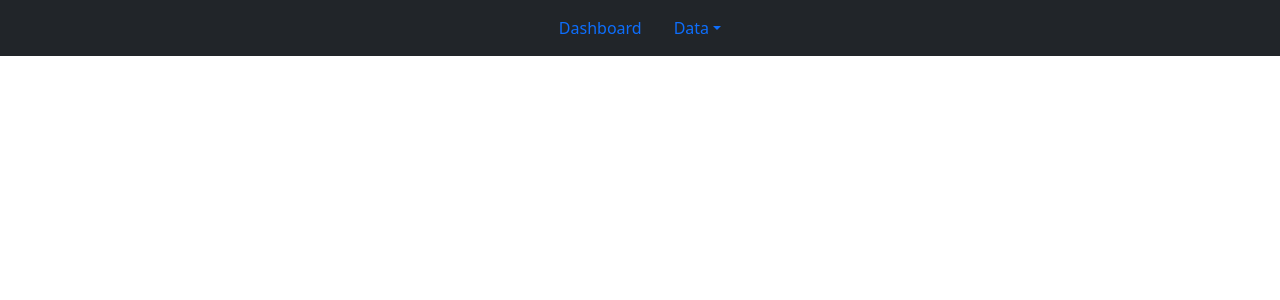
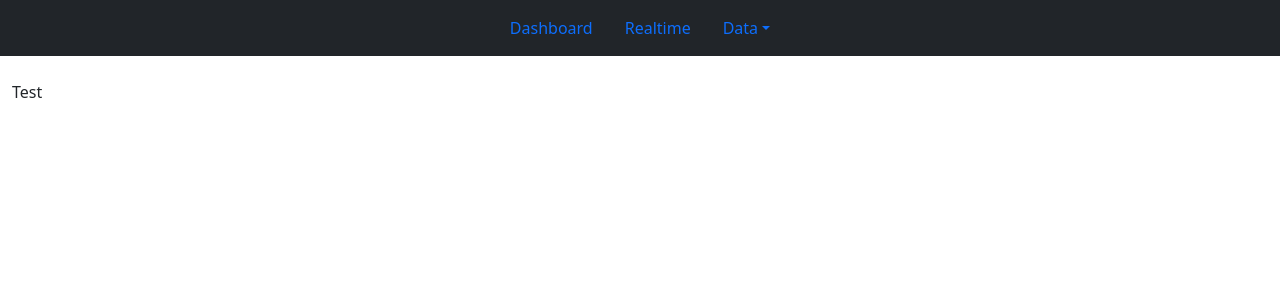
Before and after one commit to AmadejKrepek/sport-data-visualization, a Vue app: page /realtime in a window 1280 px wide. Before the commit this address had no page. Shown: the top 300 px of the page. Built offline with nearby package versions, Linux system fonts and the light colour scheme; what vue-highcharts would draw is missing.

Commit message:
Preapred vue for realtime visualization

```diff
--- a/src/components/Charts/MyChart.vue
+++ b/src/components/Charts/MyChart.vue
@@ -5,7 +5,6 @@
         <button class="btn btn-primary m-1" @click="UpdateDistance($refs.highchart.chart, GetChartOptions)">Distance</button>
         <button class="btn btn-primary m-1" @click="UpdateHeartRate($refs.highchart.chart, GetChartOptions)">Heart Rate</button>
         <button class="btn btn-primary m-1" @click="UpdateSpeed($refs.highchart.chart, GetChartOptions)">Speed</button>
-        <button class="btn btn-success m-1" @click="UpdateSpeed($refs.highchart.chart, GetChartOptions)">Weather</button>
       </div>
     <Highcharts ref="highchart" :options="GetChartOptions[0].chartOptions" />
   </div>
--- a/src/components/Nav/HeadNav.vue
+++ b/src/components/Nav/HeadNav.vue
@@ -2,6 +2,9 @@
     <ul class="nav justify-content-center bg-dark text-white p-2">
       <li class="nav-item">
         <router-link class="nav-link active" to="/">Dashboard</router-link>
+      </li>
+      <li class="nav-item">
+        <router-link class="nav-link active" to="/realtime">Realtime</router-link>
       </li>
       <li class="nav-item dropdown">
         <div class="nav-link dropdown-toggle" id="navbarDropdownMenuLink" role="button" data-bs-toggle="dropdown" aria-expanded="false">Data</div>
--- /dev/null
+++ b/src/components/Realtime/RealtimeData.vue
@@ -0,0 +1,16 @@
+<template>
+<div class="container-fluid">
+    <div class="row">
+        <div class="col-12 col-xl-12">
+            Test
+        </div>
+    </div>
+</div>
+
+</template>
+
+<script>
+export default {
+
+}
+</script>
--- a/src/router/index.js
+++ b/src/router/index.js
@@ -8,12 +8,12 @@ const routes = [
     component: Dashboard
   },
   {
-    path: '/about',
-    name: 'About',
+    path: '/realtime',
+    name: 'Realtime',
     // route level code-splitting
     // this generates a separate chunk (about.[hash].js) for this route
     // which is lazy-loaded when the route is visited.
-    component: () => import(/* webpackChunkName: "about" */ '../views/About.vue')
+    component: () => import(/* webpackChunkName: "about" */ '../views/Realtime.vue')
   }
 ]
 
--- /dev/null
+++ b/src/views/Realtime.vue
@@ -0,0 +1,13 @@
+<template>
+    <RealtimeData />
+</template>
+
+<script>
+import RealtimeData from '../components/Realtime/RealtimeData.vue'
+
+export default {
+    components: {
+        RealtimeData
+    }
+}
+</script>
```
Also changed, not shown: src/components/Realtime/RealtimeChart.vue (added, +9 -0 lines), src/components/Realtime/RealtimeWeather.vue (added, +9 -0 lines).
